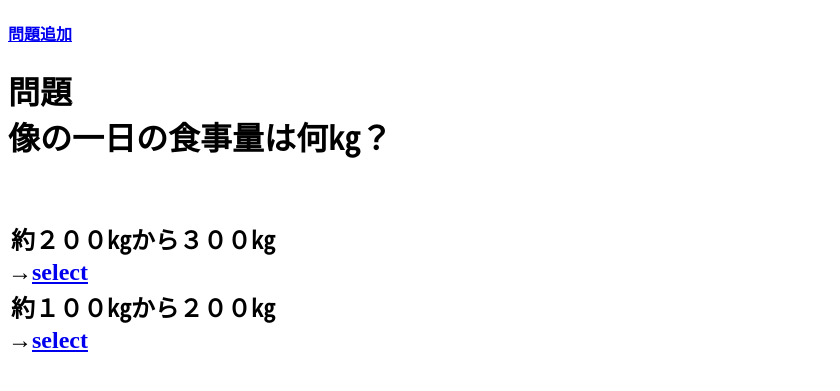
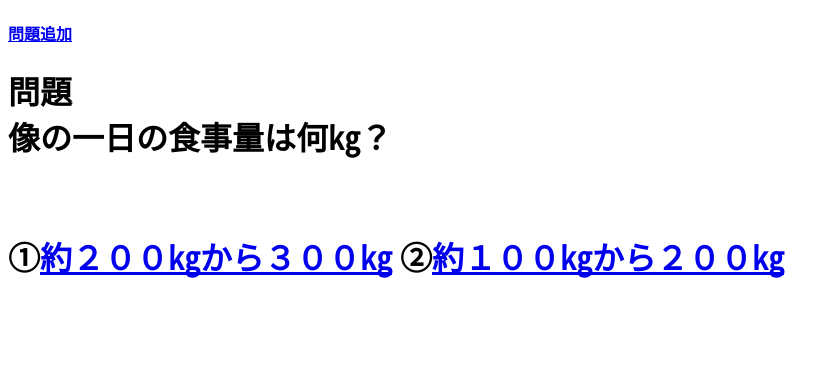
Before and after one commit to nakami3316/django-sumple, a Django app: page / in a window 1280 px wide. Shown: the top 391 px of the page, without its empty margins (0-840 px from the left). Run offline with Django 4.2, Linux system fonts and the light colour scheme; data comes from the database, SQL or seed files in the repository.

Commit message:
ボタン表示を変更

```diff
--- a/templates/templates.html
+++ b/templates/templates.html
@@ -9,25 +9,24 @@
 
 <body>
     <h4><a href="{% url 'create' %}">問題追加</a></h4>
-    <h1>問題<br>{{question.text}}</h1>
+<h1>
+    問題<br>{{question.text}}
     <br/>
-<h2>
-    <table>
-        <td>{{question.answer1}}</td>
-    </table>
+    <br/>
+    <br/>
     {% if question.correct_answer == 1 %}
-        →<a href="{% url 'move_to_seikaipage' %}">select</a>
-        <table>
-            <td>{{question.answer2}}</td>
-        </table>
-        →<a href="{% url 'move_to_fuseikaipage' %}">select</a>
+        ①<a href="{% url 'move_to_seikaipage' %}">{{question.answer1}}</a>
+
+        ②<a href="{% url 'move_to_fuseikaipage' %}">{{question.answer2}}</a>
+
+
     {% else %}
-        →<a href="{% url 'move_to_fuseikaipage' %}">select</a>
-        <table>
-            <td>{{question.answer2}}</td>
-        </table>
-        →<a href="{% url 'move_to_seikaipage' %}">select</a>
+        ①<a href="{% url 'move_to_fuseikaipage' %}">{{question.answer1}}</a>
+
+        ②<a href="{% url 'move_to_seikaipage' %}">{{question.answer2}}</a>
+
+
     {% endif %}
-</h2>
+</h1>
 </body>
 </html>
```
